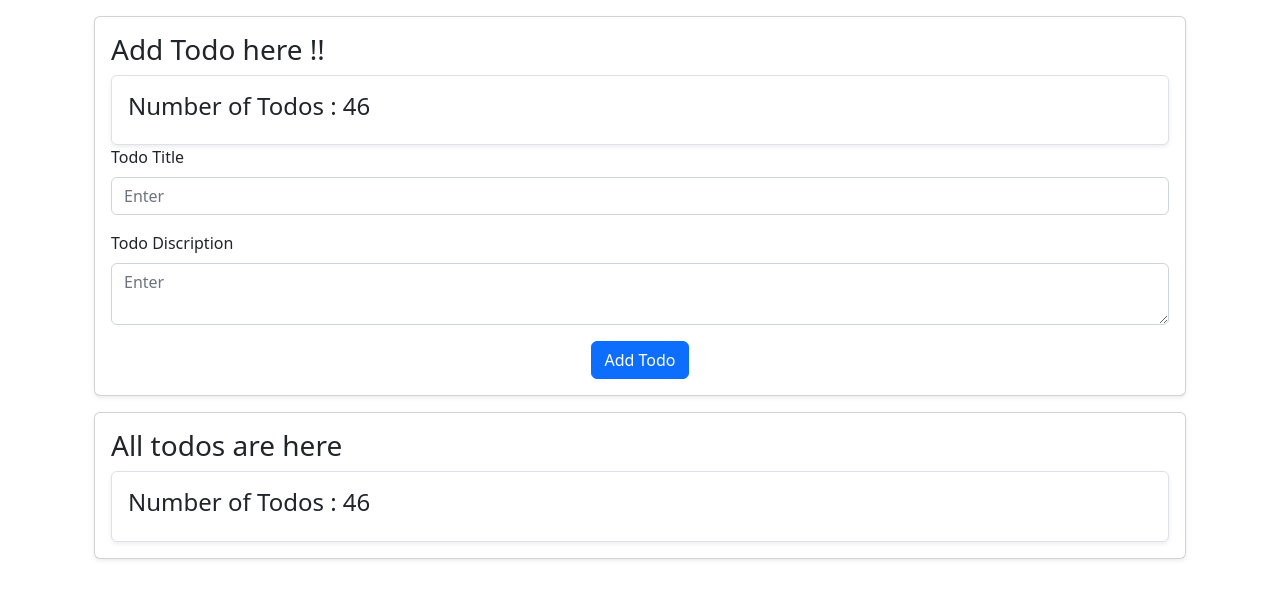
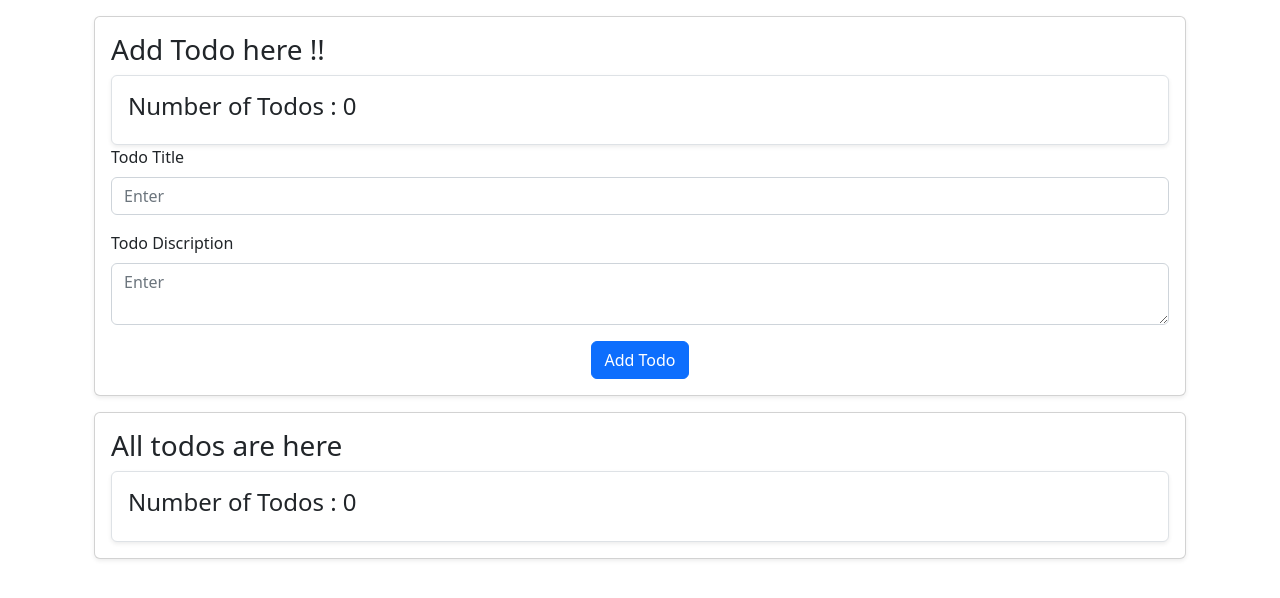
Before and after one commit to GauravJoshiJi/ToDoAppRedux, a React (Create React App) app: page / in a window 1280 px wide. Shown: the top 598 px of the page. Built offline with nearby package versions, Linux system fonts and the light colour scheme.

Commit message:
Count Functionality

```diff
--- a/src/components/DisplayCount.jsx
+++ b/src/components/DisplayCount.jsx
@@ -1,14 +1,18 @@
 import React from "react";
 import { Card } from "react-bootstrap";
+import { connect } from "react-redux";
 
-const DisplayCount = () => {
+const DisplayCount = ({ todos }) => {
   return (
     <Card className="shadow-sm border border-o">
       <Card.Body>
-        <h4>Number of Todos : 46</h4>
+        <h4>Number of Todos : {todos.length}</h4>
       </Card.Body>
     </Card>
   );
 };
 
-export default DisplayCount;
+const mapStateToProps = (state) => ({ todos: state.todos });
+const mapDispatchToProps = (dispatch) => ({});
+
+export default connect(mapStateToProps, mapDispatchToProps)(DisplayCount);
```
